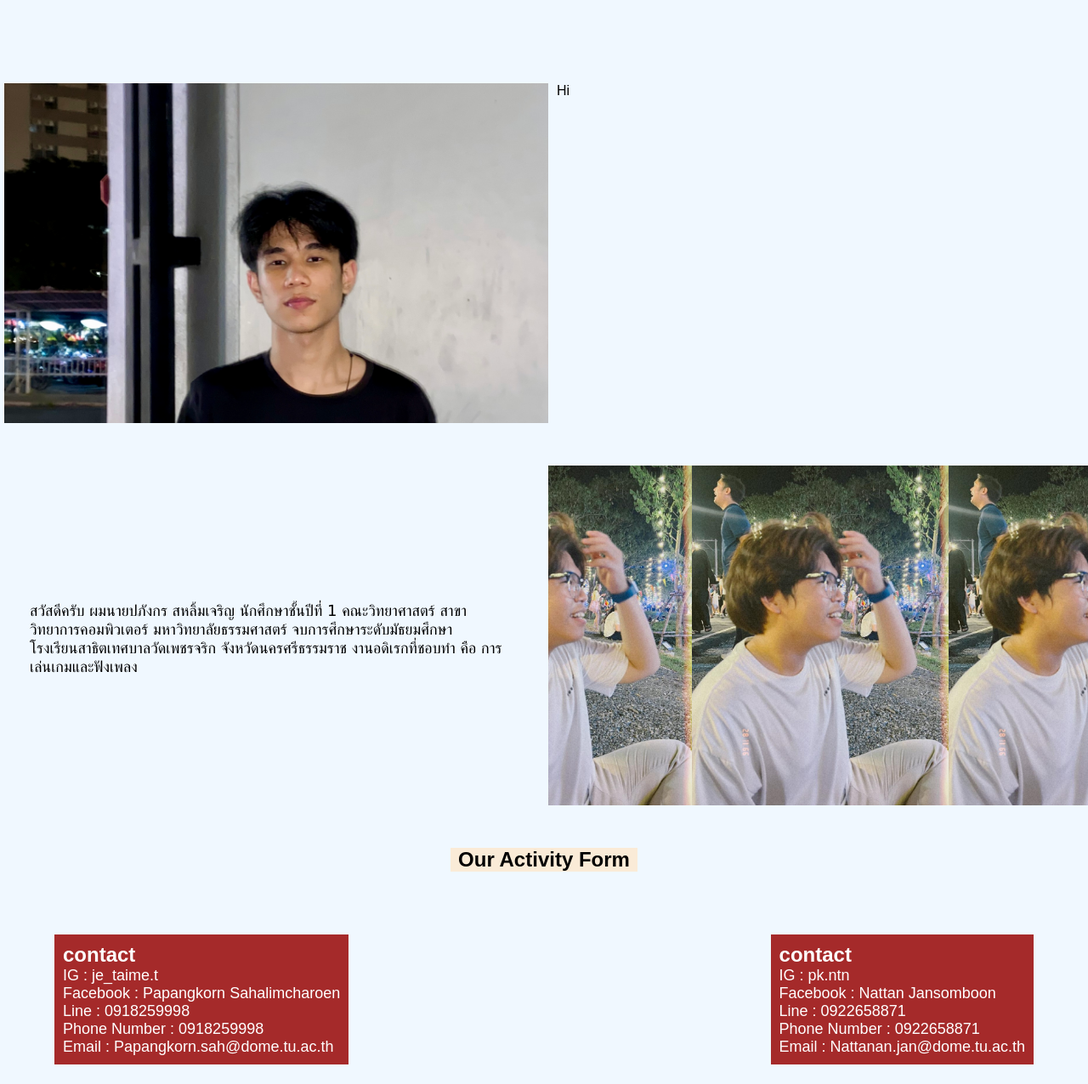
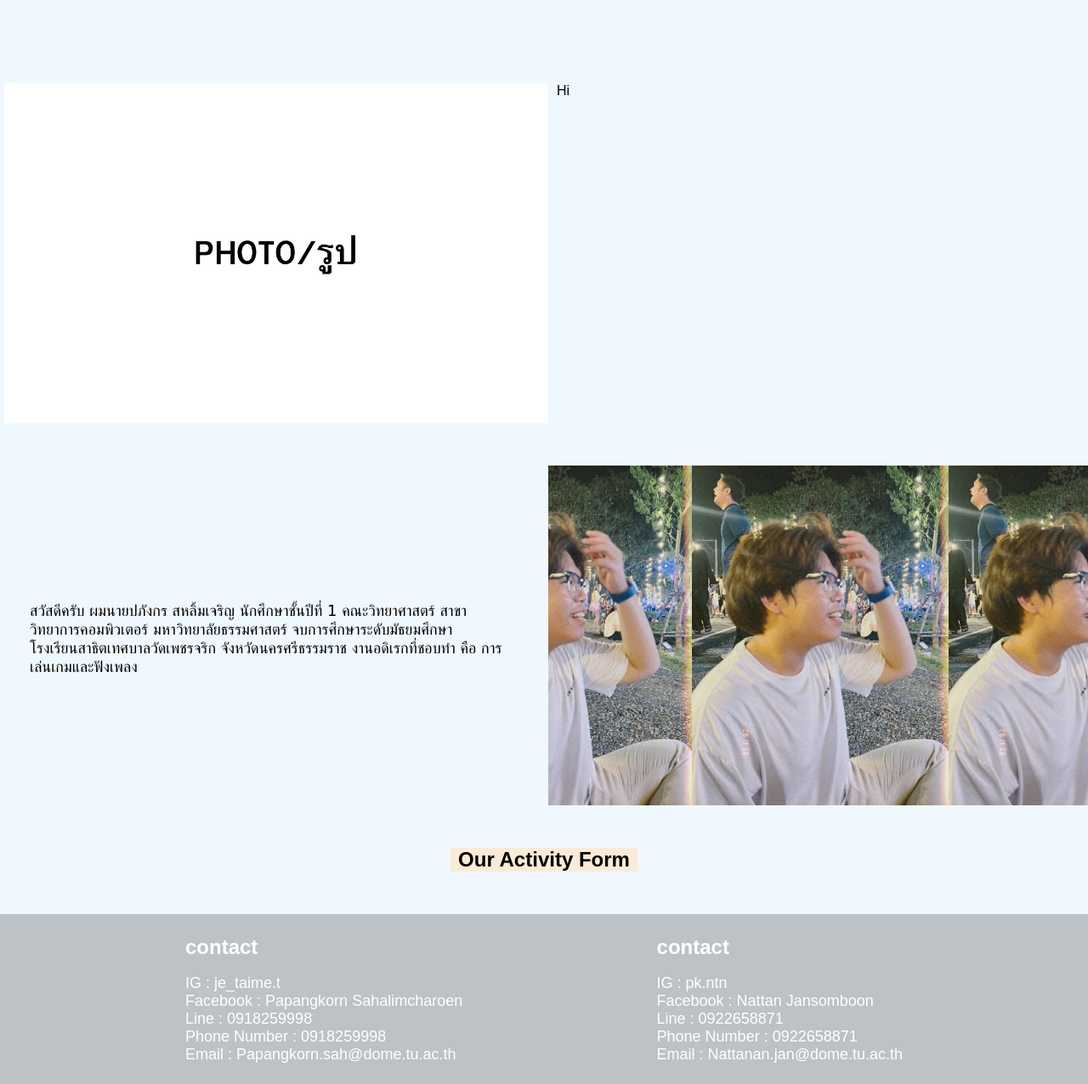
Before and after one commit to plakaow/CS100-Project-13, a plain HTML site: page index.html in a window 1280 px wide. Shown: the part 747-2023 px from the top of the page at 85% size. Drawn offline with Linux system fonts and the light colour scheme.

Commit message:
pk saved 22.24

```diff
--- a/homepage.css
+++ b/homepage.css
@@ -44,7 +44,7 @@ ul li{
 
 .main_content{
     width: 100%;
-    background-image: url('img/test_img.jpg');
+    background-image: url('img/img.jpg');
     background-size: cover;
     background-position: 0;
     height: 745px;
@@ -89,7 +89,7 @@ ul li{
 }
 
 footer{
-    /*background-color: aqua;*/
+    background-color: #5555;
     width: 100%;
     height: 200px;
     display: flex;
@@ -106,7 +106,7 @@ footer{
     align-items: center;
 }
 .mini_footer_box{
-    width: 100%;
+    width: 75%;
     height: 100%;
     /*background-color: blueviolet;*/
     display: flex;
@@ -120,8 +120,10 @@ footer{
     font-size: 18px;
 }
 .footer_content{
-    background-color: brown;
     padding: 10px;
+}
+.footer_content h1{
+    margin-bottom: 18px;
 }
 .main_about_kaow
 {
@@ -135,7 +137,7 @@ footer{
 {
     width: 100%;
     height: 400px;
-    background-image: url(img/test_img.jpg);
+    background-image: url(img/img.jpg);
     background-size: cover;
     background-position: 50%;
 }
```
Also changed, not shown: img/img.jpg (added).
